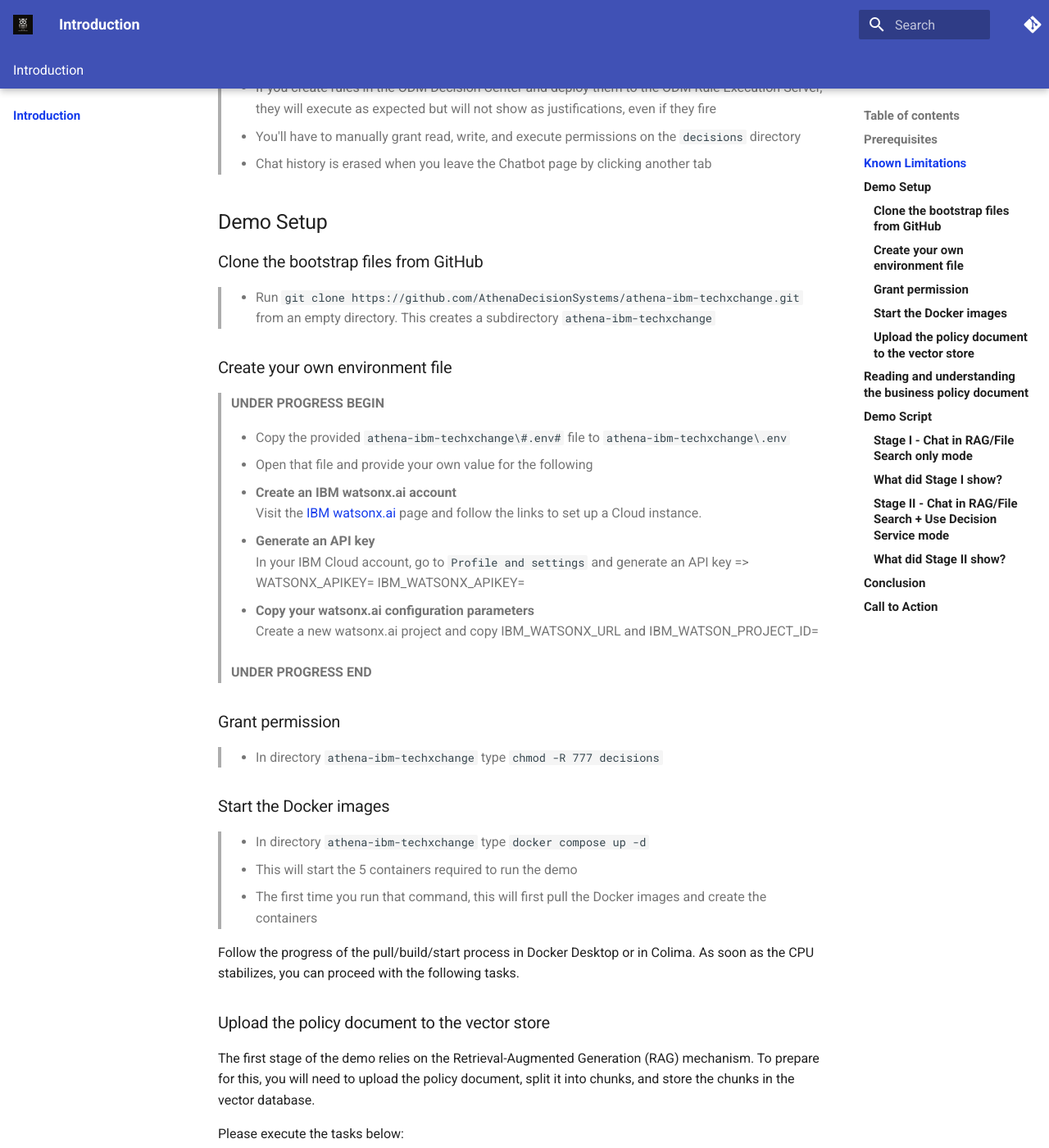
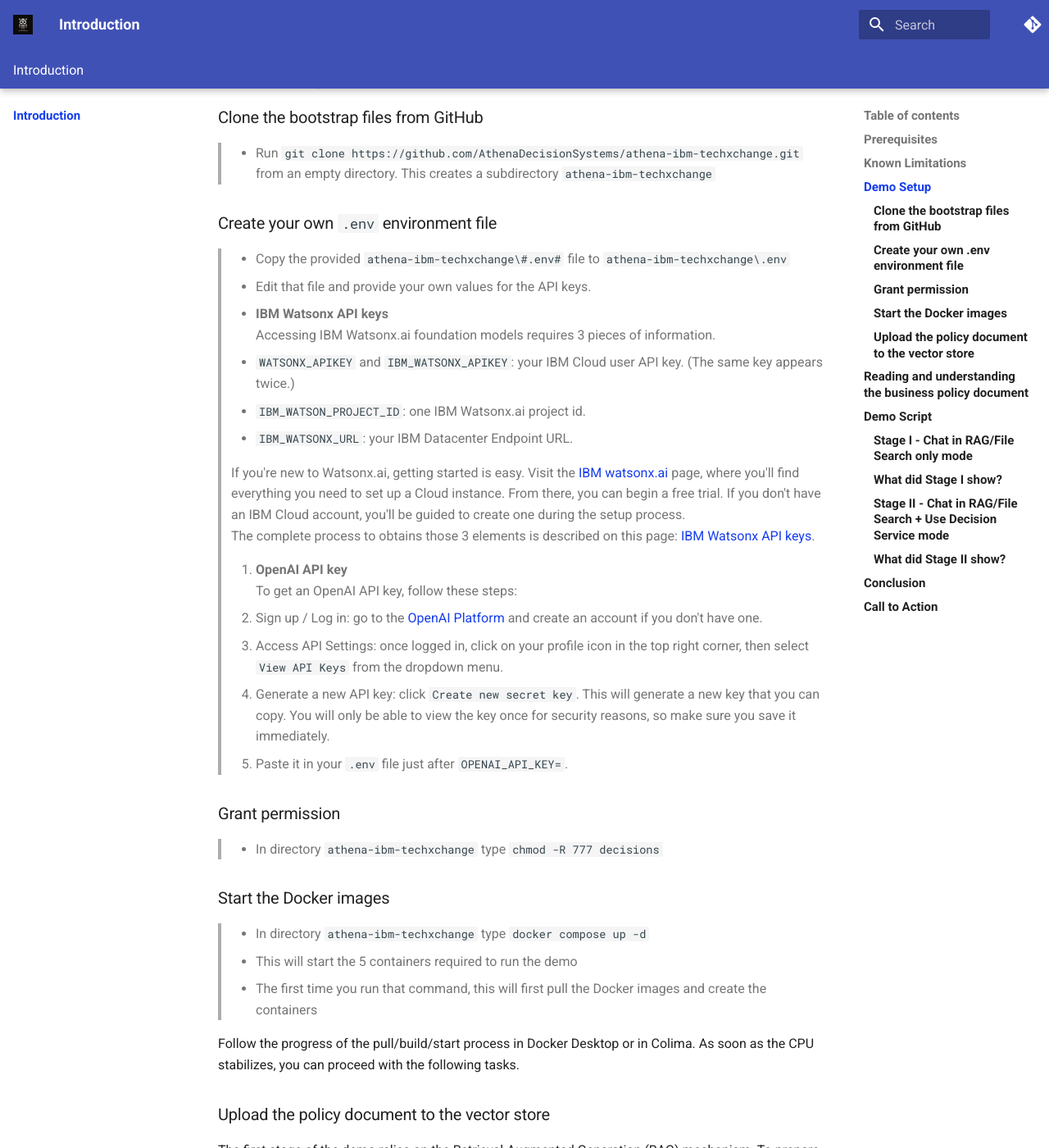
Before and after one commit to AthenaDecisionSystems/athena-ibm-techxchange, an MkDocs documentation site: the page built from docs/index.md, in a window 1280 px wide and 1400 px high, scrolled down 1105 px. Shown: the whole window at 82% size. Built offline with MkDocs 1.6.1 and Material for MkDocs 9.7.7, drawn with Linux system fonts in a browser that asks for light colours; comment, search, counter and statistics services are not loaded; some of the changed text lies outside the part shown.

Commit message:
Update index.md
Managed sections marked as "In Progress"

```diff
--- a/docs/index.md
+++ b/docs/index.md
@@ -23,14 +23,8 @@ This demo, built on the **Athena Owl Agent Framework**, illustrates the power of
 ## Prerequisites
 Below are the prerequisites to install and run the demo:
 
-> **UNDER PROGRESS BEGIN**
-
-> - Access to [IBM watsonx.ai](https://www.ibm.com/products/watsonx-ai).
->  - You can start a free trial by following the **Start your free trial** link in https://www.ibm.com/products/watsonx-ai. If you don't have an IBM Cloud account yet, you will be prompted to create one.
->
-> **UNDER PROGRESS END**
-
 - [Git](https://git-scm.com/) client in order to get the bootstrap files on your machine.
+- Some API keys, including access to [IBM watsonx.ai](https://www.ibm.com/products/watsonx-ai), see below for all the details.
 - [Docker Compose](https://docs.docker.com/compose/) in order to run the demo, which is a multi-container application.
   - On Windows, the simplest and recommended approach is to get [Docker Desktop](https://docs.docker.com/desktop/install/windows-install/) as it includes both Docker Engine and Docker Compose required to run the demo.
   - On Mac you can use either [Docker Desktop](https://docs.docker.com/desktop/install/mac-install/) or [Colima](https://github.com/abiosoft/colima).
@@ -50,23 +44,25 @@ The following limitations are known and will be fixed promptly
 
 > - Run `git clone https://github.com/AthenaDecisionSystems/athena-ibm-techxchange.git` from an empty directory.  This creates a subdirectory `athena-ibm-techxchange`
 
-### Create your own environment file
-
-> **UNDER PROGRESS BEGIN**
+### Create your own `.env` environment file
 
 > - Copy the provided `athena-ibm-techxchange\#.env#` file to `athena-ibm-techxchange\.env`
-> - Open that file and provide your own value for the following
-> 1. **Create an IBM watsonx.ai account**
->    Visit the [IBM watsonx.ai](https://www.ibm.com/products/watsonx-ai) page and follow the links to set up a Cloud instance.
+> - Edit that file and provide your own values for the API keys.
+> 1. **IBM Watsonx API keys**
+>    Accessing IBM Watsonx.ai foundation models requires 3 pieces of information.
+>    - `WATSONX_APIKEY` and `IBM_WATSONX_APIKEY`: your IBM Cloud user API key. (The same key appears twice.)
+>    - `IBM_WATSON_PROJECT_ID`: one IBM Watsonx.ai project id.
+>    - `IBM_WATSONX_URL`: your IBM Datacenter Endpoint URL.
 >
-> 2. **Generate an API key**
->   In your IBM Cloud account, go to `Profile and settings` and generate an API key => WATSONX_APIKEY=
-IBM_WATSONX_APIKEY=
+>    If you're new to Watsonx.ai, getting started is easy. Visit the [IBM watsonx.ai](https://www.ibm.com/products/watsonx-ai) page, where you'll find everything you need to set up a Cloud instance. From there, you can begin a free trial. If you don't have an IBM Cloud account, you'll be guided to create one during the setup process.
+>    The complete process to obtains those 3 elements is described on this page: [IBM Watsonx API keys](ibm-watsonx-api-keys.md).
 >
-> 4. **Copy your watsonx.ai configuration parameters**
-> Create a new watsonx.ai project and copy IBM_WATSONX_URL and IBM_WATSON_PROJECT_ID=
->
-> **UNDER PROGRESS END**
+> 2. **OpenAI API key**
+>    To get an OpenAI API key, follow these steps:
+>    - Sign up / Log in: go to the [OpenAI Platform](https://platform.openai.com/) and create an account if you don't have one.
+>    - Access API Settings: once logged in, click on your profile icon in the top right corner, then select `View API Keys` from the dropdown menu.
+>    - Generate a new API key: click `Create new secret key`. This will generate a new key that you can copy. You will only be able to view the key once for security reasons, so make sure you save it immediately.
+>    - Paste it in your `.env` file just after `OPENAI_API_KEY=`.
 
 
 ### Grant permission
```
